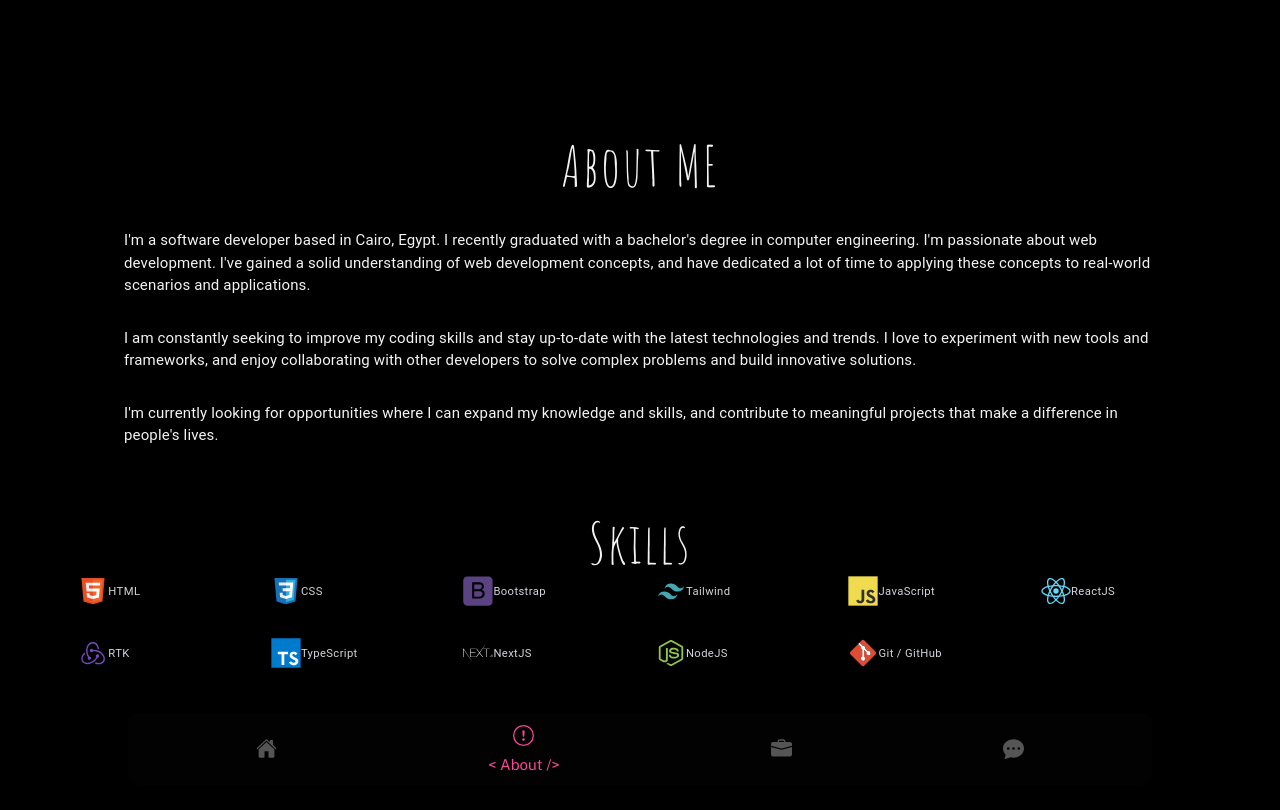
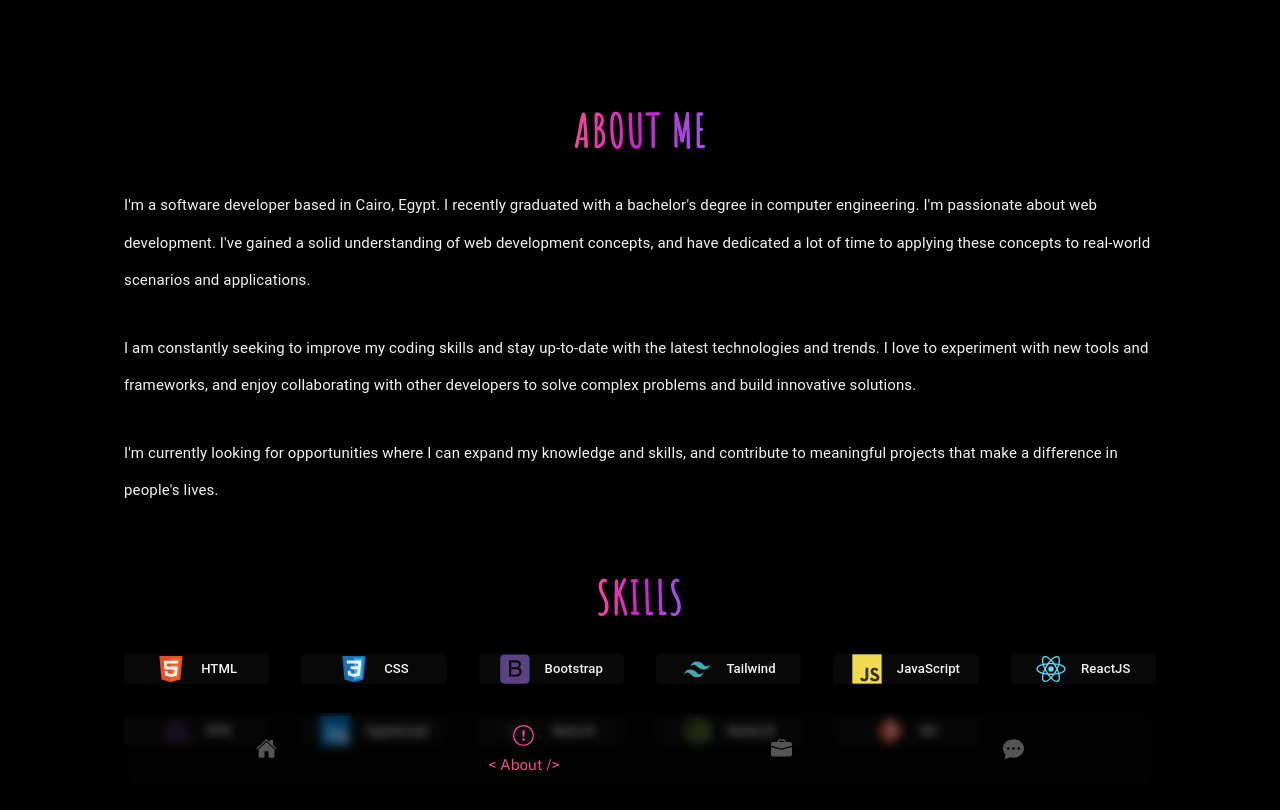
Before and after one commit to NadaMuhammad28/portfolio, a React (Vite) app: page /about in a window 1280 px wide. Shown: the top 810 px of the page. Built offline with nearby package versions, Linux system fonts and the light colour scheme; no server answers.

Commit message:
final v1

```diff
--- a/src/components/about/AboutContent.jsx
+++ b/src/components/about/AboutContent.jsx
@@ -1,10 +1,12 @@
 import { Typography } from "@mui/material";
 import { styled, typography } from "@mui/system";
+import TitleSecondary from "../subComponents/TitleSecondary";
 
 const AboutContent = () => {
   return (
     <Wrapper>
-      <Typography variant="h2"> About ME</Typography>
+      {/* <Typography variant="h2"> About ME</Typography> */}
+      <TitleSecondary title="ABOUT ME" variant="h3" />
 
       <article>
         <Typography variant="body1">
@@ -36,7 +38,9 @@ const Wrapper = styled("section")`
   display: flex;
   flex-direction: column;
   align-items: center;
-
+  p {
+    line-height: 2.5;
+  }
   article {
     display: flex;
     gap: 2rem;
--- a/src/components/about/skills.jsx
+++ b/src/components/about/skills.jsx
@@ -2,24 +2,37 @@ import { Typography } from "@mui/material";
 import { styled, typographyVariant } from "@mui/system";
 import Grid2 from "@mui/material/Unstable_Grid2";
 import { skills } from "../../utils/constants";
+import TitleSecondary from "../subComponents/TitleSecondary";
 const Skills = () => {
   return (
     <Wrapper>
-      <Typography variant="h2">Skills</Typography>
+      <TitleSecondary title="SKILLS" variant="h3" />
+      <div className="skills-container">
         <Grid2 container spacing={4}>
           {skills.map((itm) => {
             return (
-            <Grid2 item="true" key={itm.id} xs={6} sm={4} md={3} lg={2}>
+              <Grid2
+                item="true"
+                key={itm.id}
+                xs={4}
+                sm={4}
+                md={3}
+                lg={2}
+                xl={2}
+              >
                 <div className="skill-container">
+                  <article>
                     <img src={itm.src} alt={itm.title} />
-                <Typography variant="caption" className="tech-name">
+                    <Typography variant="subtitle2" className="tech-name">
                       {itm.title}
                     </Typography>
+                  </article>
                 </div>
               </Grid2>
             );
           })}
         </Grid2>
+      </div>
     </Wrapper>
   );
 };
@@ -28,22 +41,36 @@ const Wrapper = styled("section")`
   display: flex;
   flex-direction: column;
   align-items: center;
+
+  .skill-container {
+  }
+  .skills-container {
+    padding: 2rem 0;
+  }
+  img {
+    width: 1.7rem;
+    object-fit: cover;
+    vertical-align: middle;
+    height: 100%;
+  }
+  article {
+    justify-content: center;
+    background-color: hsla(0, 0%, 7%, 0.5);
+    display: flex;
+    border-radius: 5px;
+    align-items: center;
+    gap: 1rem;
+  }
+  @media (min-width: 650px) {
+    .skills-container {
+      padding: 2rem 4rem;
+    }
     img {
       width: 2rem;
       object-fit: cover;
       vertical-align: middle;
       height: 100%;
     }
-  .skill-container {
-    // border-radius: 15px;
-    // box-shadow: inset 0 0 0 1px #f54996, inset 0 0 0 2px #cf23cf,
-    //   inset 0 0 0 2px #9b56e8;
-  }
-
-  @media (max-width: 600px) {
-    .tech-name {
-      // display: none;
-    }
   }
 `;
 export default Skills;
--- a/src/components/subComponents/TitleSecondary.jsx
+++ b/src/components/subComponents/TitleSecondary.jsx
@@ -1,8 +1,8 @@
 import { Typography } from "@mui/material";
 import { styled } from "@mui/system";
 
-export default function TitleSecondary({ title }) {
-  return <Wrapper variant="h2">{title}</Wrapper>;
+export default function TitleSecondary({ title, variant }) {
+  return <Wrapper variant={variant ? variant : "h2"}>{title}</Wrapper>;
 }
 
 const Wrapper = styled(Typography)`
--- a/src/utils/constants.js
+++ b/src/utils/constants.js
@@ -73,7 +73,7 @@ export const skills = [
   },
   {
     id: 11,
-    title: "Git / GitHub ",
+    title: "Git",
     src: "/git.273a5c87.svg",
   },
   // {
```
Lines whose indentation alone changed are shown as unchanged.
